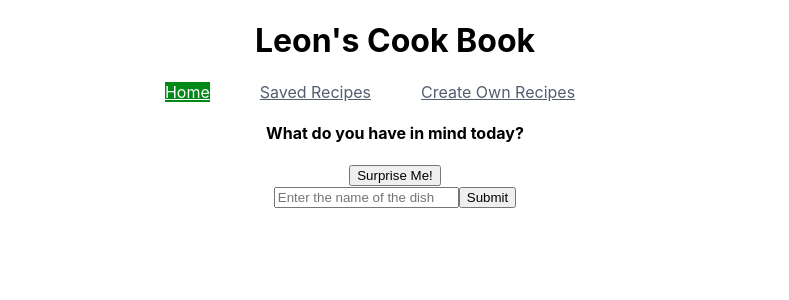
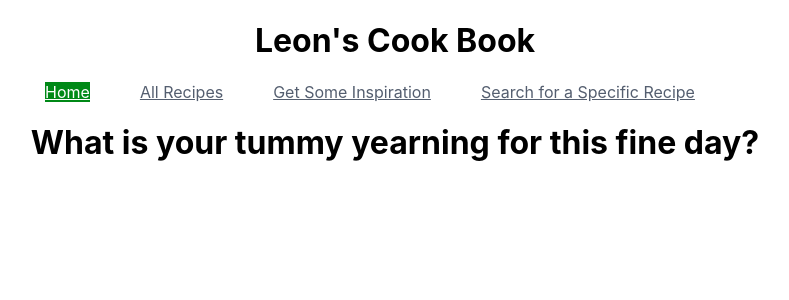
Before and after one commit to Xiaohei2021/react-frontEnd, a React (Create React App) app in the folder react_project/proj_5_front/: page /home in a window 1280 px wide. Shown: the top 300 px of the page, without its empty margins (245-1034 px from the left). Built offline with nearby package versions, Linux system fonts and the light colour scheme.

Commit message:
re-organizing links and restructing app

```diff
--- a/react_project/proj_5_front/src/App.js
+++ b/react_project/proj_5_front/src/App.js
@@ -2,9 +2,13 @@ import { Route, Routes } from 'react-router-dom';
 import CookBookIndex from "./containers/CookBookIndex";
 import RecipeInput from "./components/RecipeInput";
 // import Home from './components/Home';
-import RecipeStorage from './components/RecipeStorage';
+// import RecipeStorage from './components/RecipeStorage';
 import Navbar from './Navbar';
 import "./App.css"
+import RecipeContainer from './containers/RecipeContainer';
+import Home from './components/Home';
+import FoodList from './components/FoodList';
+import FoodSearch from './components/FoodSearch';
 
 
 function App() {
@@ -15,9 +19,10 @@ function App() {
       </h1>
       <Navbar />
         <Routes>
-            <Route exact path="/home" element={< CookBookIndex/>} />
-            <Route exact path="/recipes" element={< RecipeStorage/>} />
-            <Route exact path="/recipes/new" element={< RecipeInput/>} />
+            <Route exact path="/home" element={< Home/>} />
+            <Route exact path="/recipes" element={< RecipeContainer/>} />
+            <Route exact path="/surprises" element={< FoodList/>} />
+            <Route exact path="/query" element={< FoodSearch />} />
         </Routes>
     </div>
   );
--- a/react_project/proj_5_front/src/Navbar.js
+++ b/react_project/proj_5_front/src/Navbar.js
@@ -1,16 +1,5 @@
 import { NavLink } from "react-router-dom"
 import React, { Component } from 'react'
-
-
-// const link = {
-//     width: '100px',
-//     padding: '12px',
-//     margin: '0 6px 6px',
-//     background: 'green',
-//     textDecoration: 'none',
-//     color: 'white',
-// }
-
 
 export default class Navbar extends Component {
   render() {
@@ -32,20 +21,27 @@ export default class Navbar extends Component {
                     ({ isActive }) => isActive?{ color: '#fff', background: '#008917',}:{ color: '#545e6f', background: '#fff' }
                 }
                 className="nav-bar"
-                >Saved Recipes
+                >All Recipes
             </NavLink>
 
-
-
-
             <NavLink
-                to="/recipes/new"
+                to="/surprises"
                 style={
                     ({ isActive }) => isActive?{ color: '#fff', background: '#008917',}:{ color: '#545e6f', background: '#fff' }
                 }
                 className="nav-bar"
-                >Create Own Recipes
+                >Get Some Inspiration
             </NavLink>
+
+            <NavLink
+                to="/query"
+                style={
+                    ({ isActive }) => isActive?{ color: '#fff', background: '#008917',}:{ color: '#545e6f', background: '#fff' }
+                }
+                className="nav-bar"
+                >Search for a Specific Recipe
+            </NavLink>
+
         </div>)
   }
 }
--- a/react_project/proj_5_front/src/components/Dish.js
+++ b/react_project/proj_5_front/src/components/Dish.js
@@ -164,7 +164,7 @@ class Dish extends Component {
     const meal = this.props.dish
     const ingredients = Object.fromEntries(Object.entries(meal).filter(([key]) => key.includes('strIngredient')))
     const data = Object.keys(ingredients).map(function(key){ return(ingredients[key])})
-    return filteredIngredients = data.filter(i => i.length > 0).join(",")
+    return filteredIngredients =()=> data.filter(i => i.length > 0).join(",")
   }
 
   render() {
--- a/react_project/proj_5_front/src/components/Home.js
+++ b/react_project/proj_5_front/src/components/Home.js
@@ -1,24 +1,12 @@
 import React from 'react'
-import { Link, Route, Routes } from 'react-router-dom';
-import CookBookIndex from '../containers/CookBookIndex';
-import RecipeInput from './RecipeInput';
 
 
 export default function Home() {
   return (
     <div>
-        {/* <h3>This will be my home page</h3> */}
-        {/* <Link to="/"> Home </Link><br/>
-        <Link to="/recipes"> Saved Recipes </Link><br/>
-        <Link to="/recipes/new"> Create Own Recipes </Link><br/> */}
 
-        {/* <Routes>
-            <Route exact path="/" element={<Home />} />
-            <Route exact path="/recipes" element={< CookBookIndex/>} />
-            <Route exact path="/recipes/new" element={< RecipeInput/>} />
-        </Routes>  */}
+      <h1>What is your tummy yearning for this fine day?</h1>
 
-        <CookBookIndex />
 
     </div>
   )
--- a/react_project/proj_5_front/src/components/RecipeStorage.js
+++ b/react_project/proj_5_front/src/components/outdated comps/RecipeStorage.js
@@ -1,7 +1,7 @@
 import React, { Component } from 'react'
-import Recipe from './Recipe'
+import Recipe from '../Recipe'
 import { connect } from 'react-redux'
-import { fetchSavedRecipe }from "../actions/actions"
+import { fetchSavedRecipe }from "../../actions/actions"
 
 class RecipeStorage extends Component {
 
--- /dev/null
+++ b/react_project/proj_5_front/src/containers/RecipeContainer.js
@@ -0,0 +1,39 @@
+import React, { Component } from 'react'
+import Recipe from '../components/Recipe'
+import { connect } from 'react-redux'
+import { fetchSavedRecipe }from "../actions/actions"
+import RecipeInput from '../components/RecipeInput';
+
+class RecipeStorage extends Component {
+
+    componentDidMount() {
+      this.props.fetchdata();
+    }
+
+  render(){
+    const allRecipes = this.props.savedRecipe.map(r => <Recipe key={r.id} recipe={r}/> )
+
+    // debugger
+    return (
+      <div>
+          <RecipeInput/><hr/>
+          {allRecipes}
+
+      </div>)
+  }
+}
+
+function mapDispatchToProps(dispatch) {
+  return {
+    fetchdata: () => dispatch(fetchSavedRecipe()),
+  }
+}
+
+function mapStateToProps(state){
+  // console.log(state)
+  return{
+    savedRecipe: state.db.ownRecipe
+  }
+}
+
+export default connect(mapStateToProps, mapDispatchToProps)(RecipeStorage)
```
